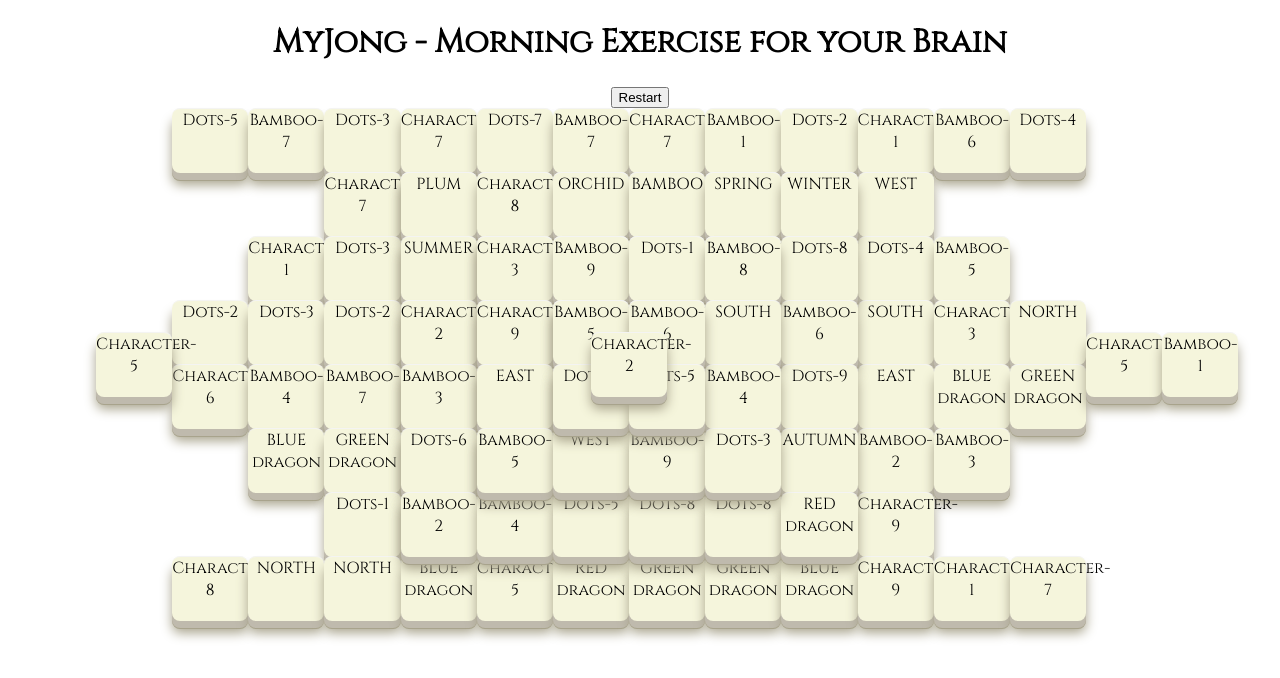
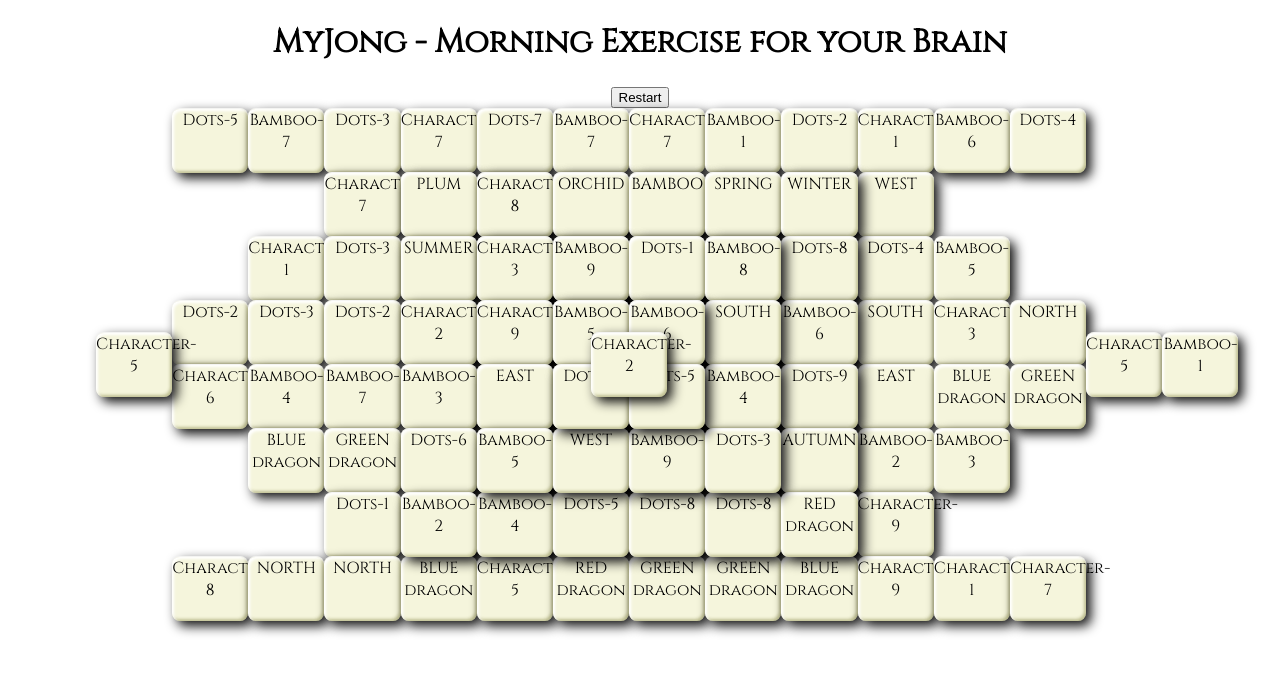
Before and after one commit to chingu-voyages/V15-solo-vansi42, a React (Create React App) app: page / in a window 1280 px wide. Shown: the top 678 px of the page. Built offline with nearby package versions, Linux system fonts and the light colour scheme; the HTML template or start-up script is replaced by a standard one.

Commit message:
Added rules which tiles are free to remove

```diff
--- a/public/index.html
+++ b/public/index.html
@@ -5,25 +5,6 @@
     <link rel="icon" href="%PUBLIC_URL%/favicon.ico" />
     <meta name="viewport" content="width=device-width, initial-scale=1" />
     <meta name="theme-color" content="#000000" />
-    <meta
-      name="description"
-      content="Web site created using create-react-app"
-    />
-    <!--link rel="apple-touch-icon" href="%PUBLIC_URL%/logo192.png" /-->
-    <!--
-      manifest.json provides metadata used when your web app is installed on a
-      user's mobile device or desktop. See https://developers.google.com/web/fundamentals/web-app-manifest/
-    -->
-    <link rel="manifest" href="%PUBLIC_URL%/manifest.json" />
-    <!--
-      Notice the use of %PUBLIC_URL% in the tags above.
-      It will be replaced with the URL of the `public` folder during the build.
-      Only files inside the `public` folder can be referenced from the HTML.
-
-      Unlike "/favicon.ico" or "favicon.ico", "%PUBLIC_URL%/favicon.ico" will
-      work correctly both with client-side routing and a non-root public URL.
-      Learn how to configure a non-root public URL by running `npm run build`.
-    -->
     <title>MyJong</title>
   </head>
   <body>
--- a/src/Board.js
+++ b/src/Board.js
@@ -1,16 +1,9 @@
 import React, { Component } from "react";
 import "./Board.css";
 import Tile from "./Tile";
-import { scrambleArray } from "./helpers";
+import { scrambleArray, isFlower, isSeason, compArray } from "./helpers";
 
 class Board extends Component {
-  // 1-9 (Dots, Bamboo, Characters), each of these has 4 copies: 108 total
-  // 4 winds, each has 4 copies: 16 total
-  // 3 dragons (red, green, white), each has 4 copies: 12
-  // 4 flowers (plum blossom, orchid, chrysantemum, bamboo)
-  // 4 seasons
-  // Total: 144
-
   // Layout:
   // Layer 0: 12-8-10-12-12-10-8-12
   // Layer 1: 6 X 6
@@ -30,18 +23,27 @@ class Board extends Component {
       right: [2]
     }
   };
+
   constructor(props) {
     super(props);
     let newBoard = this.createBoard();
     this.state = {
       board: newBoard,
-      pairsLeft: newBoard.length / 2,
+      pairsLeft: Object.keys(newBoard).length / 2,
       selected: null
     };
     this.checkIfPair = this.checkIfPair.bind(this);
     this.restart = this.restart.bind(this);
   }
 
+  // getTilesList()
+  // Builds an array of the classic tiles set:
+  // 1-9 (Dots, Bamboo, Characters), each of these has 4 copies: 108 total
+  // 4 winds, each has 4 copies: 16 total
+  // 3 dragons (red, green, white), each has 4 copies: 12
+  // 4 flowers (plum blossom, orchid, chrysantemum, bamboo)
+  // 4 seasons
+  // Total: 144
   getTilesList() {
     let tilesList = [];
     // Numbers
@@ -66,27 +68,20 @@ class Board extends Component {
   }
 
   createBoard() {
-    let newBoard = [];
+    let newBoard = {};
     let tiles = scrambleArray(this.getTilesList());
     // each tile has coords: layer, row, position
     let layer = 0,
       row = 0,
       position = 0,
-      padding = 0,
       isAvailable = "";
     for (let i = 0; i < tiles.length; i++) {
-      padding = (14 - this.props.settings[layer][row]) / 2;
-      //isAvailable = (position === 0 || position === this.props.settings[layer][row] - 1);
-      isAvailable = true;
-      newBoard.push({
+      isAvailable = this.isAvailable({ layer, row, position });
+      newBoard[[layer, row, position]] = {
         face: tiles[i],
         isFound: false,
-        layer: layer,
-        row: row,
-        position: position,
-        padding: padding,
         isAvailable: isAvailable
-      });
+      };
 
       position++;
       if (position === this.props.settings[layer][row]) {
@@ -104,7 +99,56 @@ class Board extends Component {
         }
       }
     }
-    // Mix it all up
+    return newBoard;
+  }
+
+  // Check if tile is available
+  // e.i. at least one of its sides is empty and there are no tiles covering it.
+  // Param: t
+  // On the first time this runs, the board isn't initialized yet. then t is an object {layer, row, position}.
+  // If the board is initialized, then t stands for the tile's index.
+  isAvailable(t) {
+    // Initializing
+    let { layer, row, position } = t;
+    return (
+      // First tile in row
+      (position === 0 &&
+        !(row === 3 && layer === 0) &&
+        !(row === 4 && layer === 0) &&
+        layer !== "right" &&
+        layer !== 3) ||
+      // Last tile in row
+      (position === this.props.settings[layer][row] - 1 &&
+        !(row === 3 && layer === 0) &&
+        !(row === 4 && layer === 0) &&
+        layer !== 3)
+    );
+  }
+
+  updateAvailability(t) {
+    let [layer, row, position] = t;
+    let newBoard = this.state.board;
+    newBoard[t].isAvailable = false;
+    // update tile to the left
+    if (
+      position > 0 &&
+      !newBoard[[layer, row, position - 1].join(",")].isFound
+    ) {
+      newBoard[[layer, row, position - 1].join(",")].isAvailable = true;
+    }
+    // update tile to the right
+    if (position < this.props.settings[layer][row] - 1) {
+      newBoard[
+        [layer, row, 1 + parseInt(position, 10)].join(",")
+      ].isAvailable = true;
+    }
+    // top tile frees four under it
+    if (layer === "4") {
+      newBoard[[3, 0, 0]].isAvailable = true;
+      newBoard[[3, 0, 1]].isAvailable = true;
+      newBoard[[3, 1, 0]].isAvailable = true;
+      newBoard[[3, 1, 1]].isAvailable = true;
+    }
     return newBoard;
   }
 
@@ -117,33 +161,30 @@ class Board extends Component {
     });
   }
 
-  isFlower(t) {
-    return ["MUM", "BAMBOO", "ORCHID", "PLUM"].includes(t);
-  }
-  isSeason(t) {
-    return ["AUTUMN", "WINTER", "SPRING", "SUMMER"].includes(t);
-  }
-
   checkIfPair(t) {
     const selectedID = this.state.selected;
     let isPair = false;
     if (
       selectedID !== null &&
+      !compArray(t, selectedID) &&
       (this.state.board[selectedID].face === this.state.board[t].face ||
-        (this.isFlower(this.state.board[selectedID].face) &&
-          this.isFlower(this.state.board[t].face)) ||
-        (this.isSeason(this.state.board[selectedID].face) &&
-          this.isSeason(this.state.board[t].face)))
+        (isFlower(this.state.board[selectedID].face) &&
+          isFlower(this.state.board[t].face)) ||
+        (isSeason(this.state.board[selectedID].face) &&
+          isSeason(this.state.board[t].face)))
     ) {
       isPair = true;
     }
     if (!isPair) {
       this.setState({ selected: t });
-    } else if (selectedID !== t) {
+    } else {
       let newBoard = this.state.board;
       newBoard[t].isFound = true;
       newBoard[this.state.selected].isFound = true;
       let pairsLeft = this.state.pairsLeft - 1;
+
+      newBoard = this.updateAvailability(t);
+      newBoard = this.updateAvailability(this.state.selected);
       this.setState({
         selected: null,
         board: newBoard,
@@ -161,19 +202,23 @@ class Board extends Component {
         </div>
       );
     } else {
-      const tiles = this.state.board.map((t, i) => (
+      const board = this.state.board;
+      //console.log(board);
+      const tiles = Object.keys(board).map((key, i) => (
         <Tile
-          tileID={i}
-          face={t.face}
-          isAvailable={t.isAvailable}
+          face={board[key].face}
+          isAvailable={board[key].isAvailable}
           checkIfPair={this.checkIfPair}
-          isSelected={this.state.selected === i}
-          isFound={t.isFound}
-          layer={t.layer}
-          row={t.row}
-          position={t.position}
-          padding={t.padding}
-          key={i}
+          curr={this.state.selected}
+          isSelected={compArray(this.state.selected, key.split(","))}
+          isFound={board[key].isFound}
+          layer={key.split(",")[0]}
+          row={key.split(",")[1]}
+          position={key.split(",")[2]}
+          padding={
+            (14 - this.props.settings[key.split(",")[0]][key.split(",")[1]]) / 2
+          }
+          key={key}
         />
       ));
       return (
--- a/src/Tile.css
+++ b/src/Tile.css
@@ -1,20 +1,20 @@
 .tile {
   width: 7%;
   height: 10%;
-  /*border: 1px solid black;
-  border-radius: 8px;
-  background-image: url("/assets/tiles.jpg");
-  background-size: 1016px;*/
-  /*padding: 10px;*/
-  /*margin: 10px 5px 20px;*/
+
   background-color: beige;
   border-top: 1px solid #f4f4f2;
+  background-size: 100% 100%;
 
-  -ms-box-shadow: 0 7px 0 #bfbaad, 0 0.5em 0 #a8a38c, 0 12px 12px #a8a38c;
+  /*-ms-box-shadow: 0 7px 0 #bfbaad, 0 0.5em 0 #a8a38c, 0 12px 12px #a8a38c;
   -moz-box-shadow: 0 7px 0 #bfbaad, 0 0.5em 0 #a8a38c, 0 12px 12px #a8a38c;
   -o-box-shadow: 0 7px 0 #bfbaad, 0 0.5em 0 #a8a38c, 0 12px 12px #a8a38c;
   -webkit-box-shadow: 0 7px 0 #bfbaad, 0 0.5em 0 #a8a38c, 0 12px 12px #a8a38c;
-  box-shadow: 0 7px 0 #bfbaad, 0 0.5em 0 #a8a38c, 0 12px 12px #a8a38c;
+  box-shadow: 0 7px 0 #bfbaad, 0 0.5em 0 #a8a38c, 0 12px 12px #a8a38c;*/
+
+  box-shadow: 5px 5px 12px rgba(0, 0, 0, 0.95),
+    inset 2px 2px 3px rgba(255, 255, 255, 1),
+    inset -2px -2px 3px rgba(115, 115, 40, 0.4);
 
   -ms-border-radius: 8px;
   -moz-border-radius: 8px;
@@ -22,10 +22,11 @@
   -webkit-border-radius: 8px;
   border-radius: 8px;
   position: absolute;
+  cursor: pointer;
 }
 
 .tile.selected {
-  border: 6px solid gold;
+  border: 2px solid aqua;
   box-sizing: border-box;
 }
 
--- a/src/Tile.js
+++ b/src/Tile.js
@@ -10,7 +10,11 @@ class Tile extends Component {
 
   handleClick(e) {
     if (this.props.isAvailable) {
-      this.props.checkIfPair(this.props.tileID);
+      this.props.checkIfPair([
+        this.props.layer,
+        this.props.row,
+        this.props.position
+      ]);
     } else {
       console.log("unavailable");
     }
@@ -29,7 +33,7 @@ class Tile extends Component {
     if (
       this.props.layer === "left" ||
       this.props.layer === "right" ||
-      this.props.layer === 4
+      this.props.layer === "4"
     ) {
       top = (height * 8) / 2 - height / 2;
     }
@@ -48,10 +52,10 @@ class Tile extends Component {
           left: left + "%",
           top: top + "%",
           zIndex: this.props.layer
+          //backgroundImage: "url('/assets/" + this.props.face + ".png')"
         }}
         face={this.props.face}
         onClick={this.handleClick}
-        key={this.props.tileID}
       >
         {this.props.face}
       </div>
--- a/src/helpers.js
+++ b/src/helpers.js
@@ -21,4 +21,30 @@ function scrambleArray(arr) {
   return mixedBoard;
 }
 
-export { scrambleArray };
+function isFlower(t) {
+  return ["MUM", "BAMBOO", "ORCHID", "PLUM"].includes(t);
+}
+
+function isSeason(t) {
+  return ["AUTUMN", "WINTER", "SPRING", "SUMMER"].includes(t);
+}
+
+function compArray(a1, a2) {
+  if (
+    (a1 === null && a2 !== null) ||
+    (a1 !== null && a2 === null) ||
+    a1.length !== a2.length
+  ) {
+    return false;
+  }
+  let same = true,
+    i = 0;
+  while (same && i < a1.length) {
+    if (a1[i] !== a2[i]) {
+      same = false;
+    }
+    i++;
+  }
+  return same;
+}
+export { scrambleArray, isFlower, isSeason, compArray };
```
Also changed, not shown: public/manifest.json.
